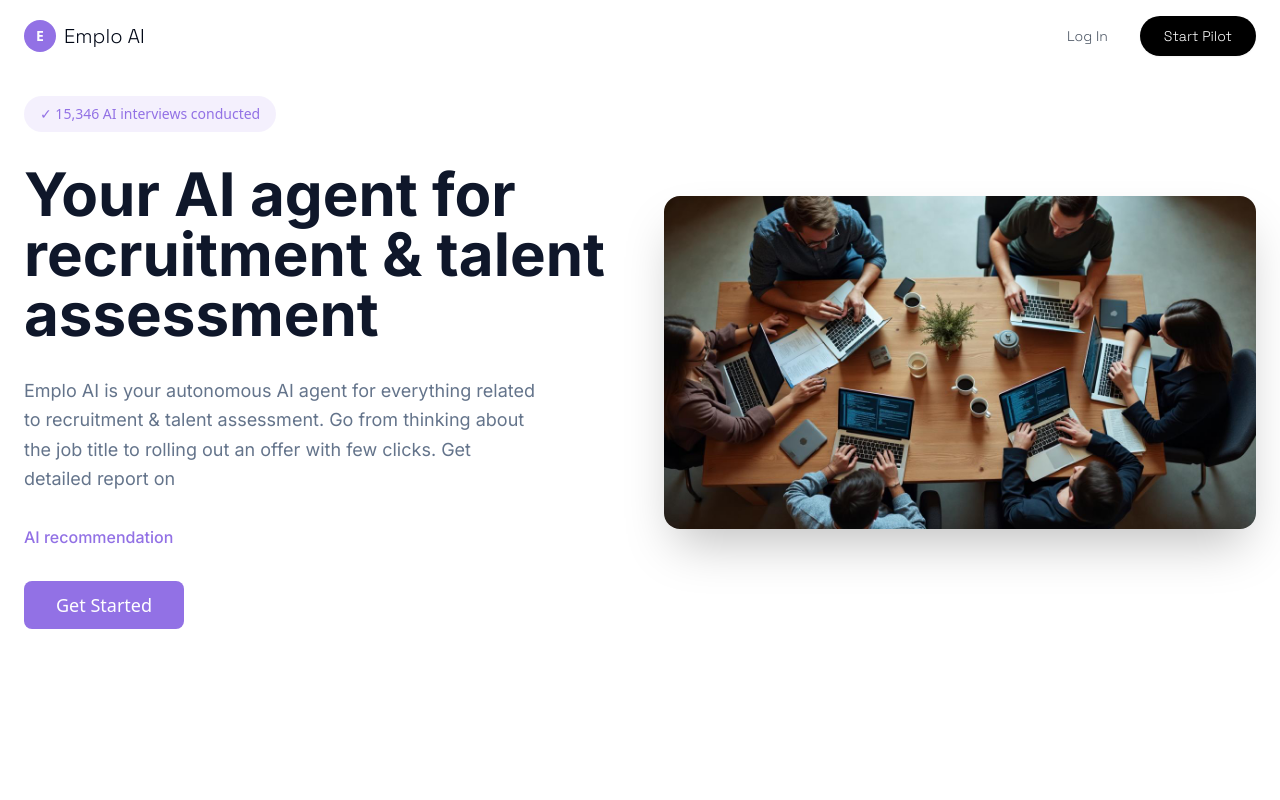
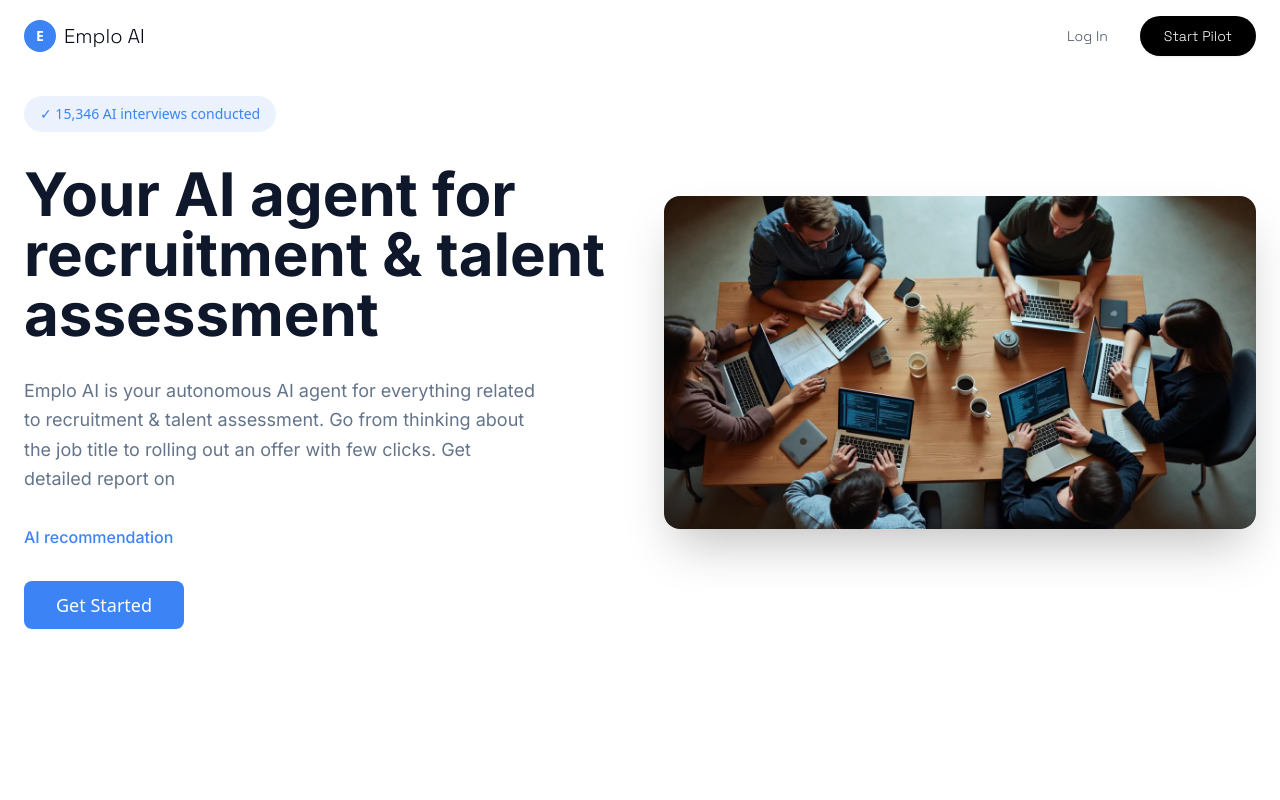
Before and after one commit to narcis-sid/scroll-blur-replica, a React (Vite) app: page / in a window 1280 px wide. Shown: the top 800 px of the page. Built offline with nearby package versions, Linux system fonts and the light colour scheme.

Commit message:
Refactor: Update theme to blue
Changed the theme from purple to a blueberry and bluish color palette. Applied a minimal and professional aesthetic using a range of blue shades.

```diff
--- a/src/components/ExploreSection.tsx
+++ b/src/components/ExploreSection.tsx
@@ -7,7 +7,7 @@ const ExploreSection = () => {
         <div className="grid lg:grid-cols-2 gap-16 items-center">
           {/* Left Content - Before/After Card */}
           <div className="relative">
-            <div className="bg-gradient-to-br from-emplo-purple to-emplo-purple-light rounded-3xl p-8 shadow-2xl">
+            <div className="bg-gradient-to-br from-emplo-blue to-emplo-blue-light rounded-3xl p-8 shadow-2xl">
               <div className="grid grid-cols-2 gap-6">
                 {/* Before */}
                 <div className="relative">
--- a/src/index.css
+++ b/src/index.css
@@ -17,7 +17,7 @@ All colors MUST be HSL.
     --popover: 0 0% 100%;
     --popover-foreground: 222.2 84% 4.9%;
 
-    --primary: 257 69% 67%;
+    --primary: 217 91% 60%;
     --primary-foreground: 0 0% 100%;
 
     --secondary: 210 40% 96.1%;
@@ -26,7 +26,7 @@ All colors MUST be HSL.
     --muted: 210 40% 96.1%;
     --muted-foreground: 215.4 16.3% 46.9%;
 
-    --accent: 257 69% 67%;
+    --accent: 217 91% 60%;
     --accent-foreground: 0 0% 100%;
 
     --destructive: 0 84.2% 60.2%;
@@ -34,13 +34,14 @@ All colors MUST be HSL.
 
     --border: 214.3 31.8% 91.4%;
     --input: 214.3 31.8% 91.4%;
-    --ring: 257 69% 67%;
+    --ring: 217 91% 60%;
 
     --radius: 0.5rem;
 
-    /* Custom Emplo AI colors */
-    --emplo-purple: 257 69% 67%;
-    --emplo-purple-light: 257 69% 85%;
+    /* Custom Emplo AI colors - Blueberry/Blue theme */
+    --emplo-blue: 217 91% 60%;
+    --emplo-blue-light: 217 91% 85%;
+    --emplo-blue-dark: 217 91% 45%;
     --emplo-dark: 222.2 47.4% 11.2%;
     --emplo-gray: 215.4 16.3% 46.9%;
     --emplo-light-gray: 210 40% 96.1%;
--- a/tailwind.config.ts
+++ b/tailwind.config.ts
@@ -67,8 +67,9 @@ export default {
 					ring: 'hsl(var(--sidebar-ring))'
 				},
 				emplo: {
-					purple: 'hsl(var(--emplo-purple))',
-					'purple-light': 'hsl(var(--emplo-purple-light))',
+					blue: 'hsl(var(--emplo-blue))',
+					'blue-light': 'hsl(var(--emplo-blue-light))',
+					'blue-dark': 'hsl(var(--emplo-blue-dark))',
 					dark: 'hsl(var(--emplo-dark))',
 					gray: 'hsl(var(--emplo-gray))',
 					'light-gray': 'hsl(var(--emplo-light-gray))'
```
